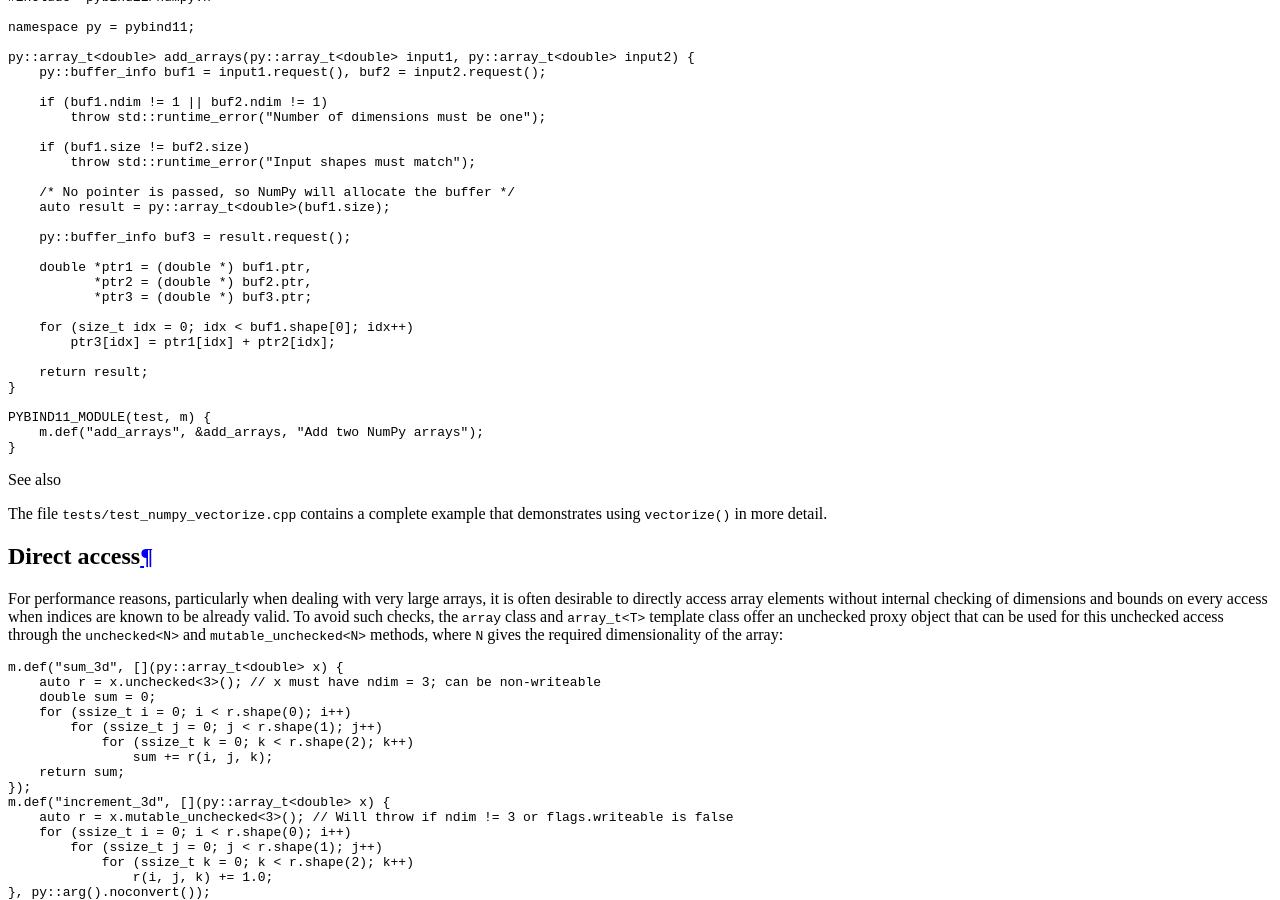
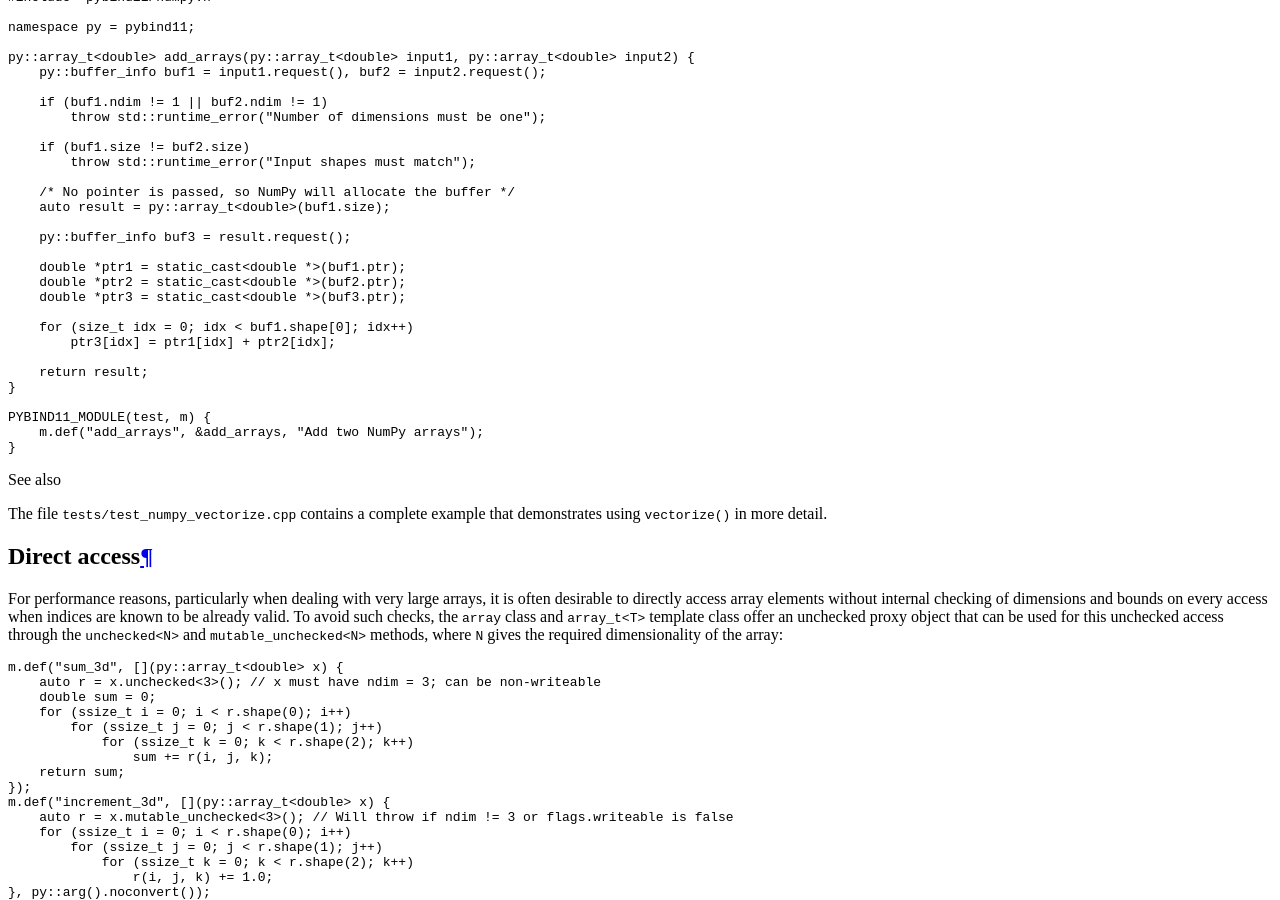
Before and after one commit to pybind/pybind11, a Sphinx documentation site: the page built from docs/advanced/pycpp/numpy.rst, in a window 1280 px wide and 900 px high, scrolled down 3979 px. Built offline with Sphinx 7.4.7 and the Read the Docs theme 2.0.0, drawn with Linux system fonts in a browser that asks for light colours.

Commit message:
Avoid C-style casts for pointers in docs
Why only for pointers? Because C casts are hard to grep for.

```diff
--- a/docs/advanced/functions.rst
+++ b/docs/advanced/functions.rst
@@ -360,7 +360,7 @@ like so:
 .. code-block:: cpp
 
     py::class_<MyClass>("MyClass")
-        .def("myFunction", py::arg("arg") = (SomeType *) nullptr);
+        .def("myFunction", py::arg("arg") = static_cast<SomeType *>(nullptr));
 
 Keyword-only arguments
 ======================
--- a/docs/advanced/misc.rst
+++ b/docs/advanced/misc.rst
@@ -176,9 +176,9 @@ pybind11 version. Consider the following example:
 
 .. code-block:: cpp
 
-    auto data = (MyData *) py::get_shared_data("mydata");
+    auto data = reinterpret_cast<MyData *>(py::get_shared_data("mydata"));
     if (!data)
-        data = (MyData *) py::set_shared_data("mydata", new MyData(42));
+        data = static_cast<MyData *>(py::set_shared_data("mydata", new MyData(42)));
 
 If the above snippet was used in several separately compiled extension modules,
 the first one to be imported would create a ``MyData`` instance and associate
--- a/docs/advanced/pycpp/numpy.rst
+++ b/docs/advanced/pycpp/numpy.rst
@@ -274,9 +274,9 @@ simply using ``vectorize``).
 
         py::buffer_info buf3 = result.request();
 
-        double *ptr1 = (double *) buf1.ptr,
-               *ptr2 = (double *) buf2.ptr,
-               *ptr3 = (double *) buf3.ptr;
+        double *ptr1 = static_cast<double *>(buf1.ptr);
+        double *ptr2 = static_cast<double *>(buf2.ptr);
+        double *ptr3 = static_cast<double *>(buf3.ptr);
 
         for (size_t idx = 0; idx < buf1.shape[0]; idx++)
             ptr3[idx] = ptr1[idx] + ptr2[idx];
--- a/docs/classes.rst
+++ b/docs/classes.rst
@@ -373,8 +373,8 @@ sequence.
 
     py::class_<Pet>(m, "Pet")
        .def(py::init<const std::string &, int>())
-       .def("set", (void (Pet::*)(int)) &Pet::set, "Set the pet's age")
-       .def("set", (void (Pet::*)(const std::string &)) &Pet::set, "Set the pet's name");
+       .def("set", static_cast<void (Pet::*)(int)>(&Pet::set), "Set the pet's age")
+       .def("set", static_cast<void (Pet::*)(const std::string &)>(&Pet::set), "Set the pet's name");
 
 The overload signatures are also visible in the method's docstring:
 
```
